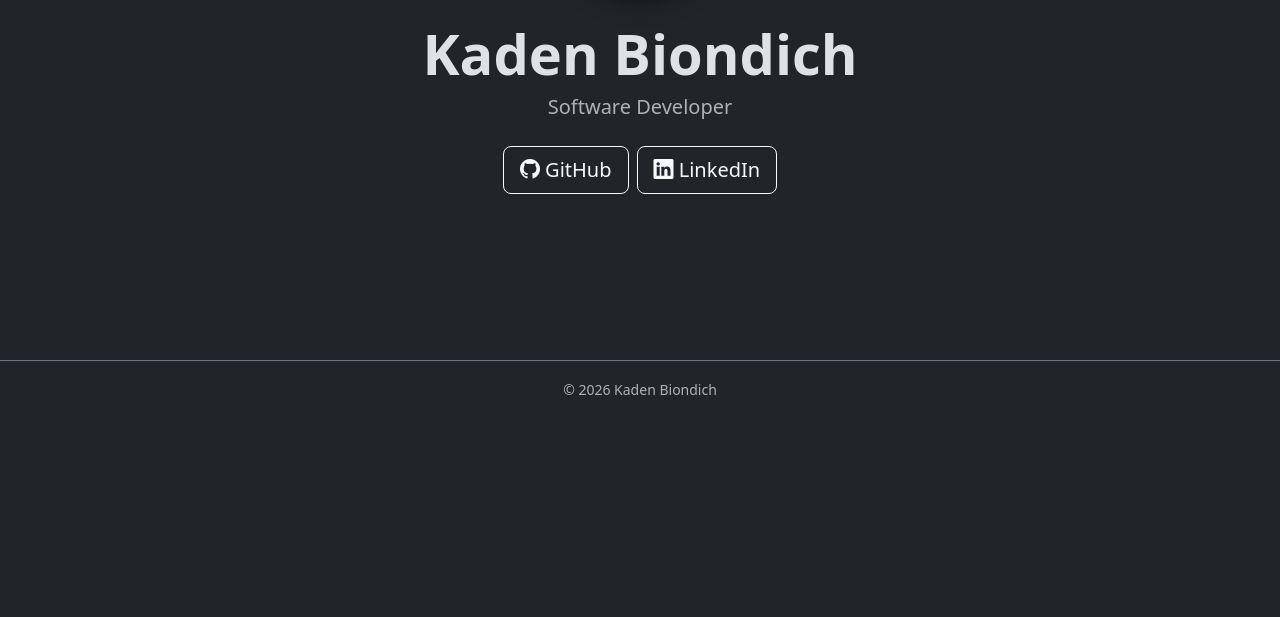
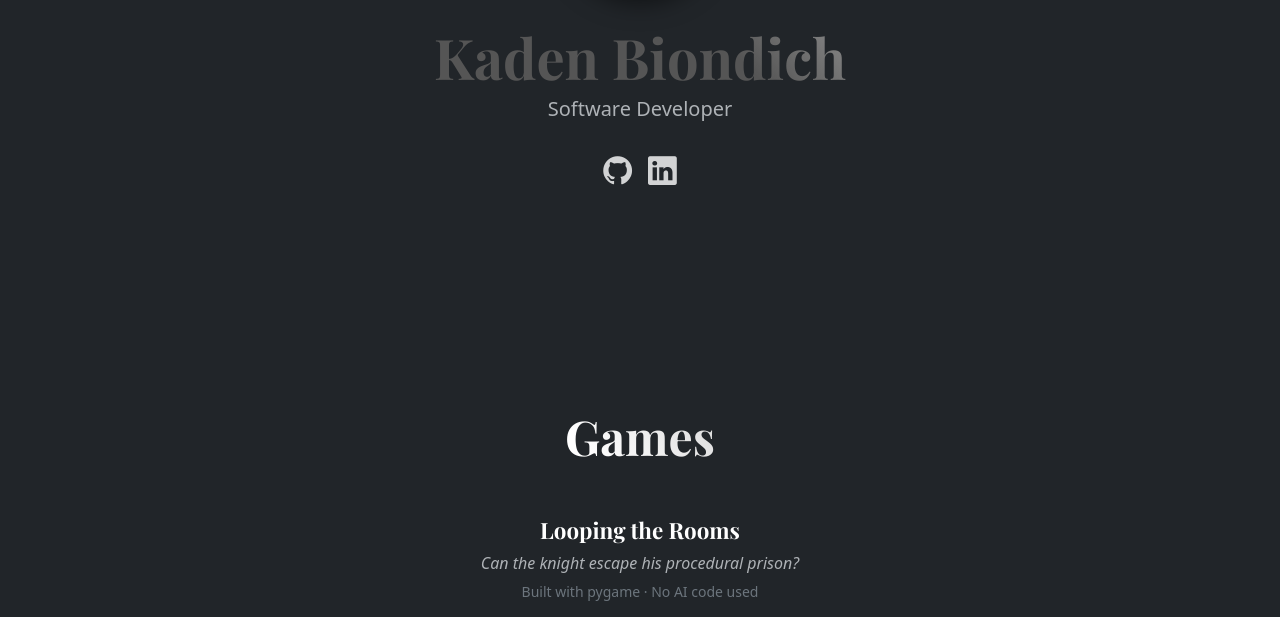
Before and after one commit to Widdershins-bash/portfolio-website, a Flask app: page / in a window 1280 px wide. Shown: the part 387-1004 px from the top of the page. Before the commit the page ends 782 px from the top, so only its background shows below. Run offline with Flask 3, Linux system fonts and the light colour scheme; some libraries are stand-ins or nearby versions.

Commit message:
Add requirements and flesh out site

```diff
--- a/main.py
+++ b/main.py
@@ -22,9 +22,20 @@ def gravatar(email, size=200):
     return f"https://www.gravatar.com/avatar/{digest}?s={size}&d=identicon"
 
 
+games = [
+    {
+        "title": "Looping the Rooms",
+        "url": "https://widdershins-bash.itch.io/looping-the-rooms",
+        "tagline": "Can the knight escape his procedural prison?",
+        "tech": "Built with pygame · No AI code used",
+        "image": "https://img.itch.zone/aW1nLzI2MTU5MzYwLnBuZw==/105x83%23/QwqBSd.png",
+    },
+]
+
+
 @app.route("/")
 def home():
-    return render_template("index.html", profile=profile)
+    return render_template("index.html", profile=profile, games=games)
 
 
 if __name__ == "__main__":
--- a/static/css/style.css
+++ b/static/css/style.css
@@ -1,5 +1,10 @@
+html {
+  scroll-behavior: smooth;
+  scroll-padding-top: 70px; /* offset for fixed navbar height */
+}
+
 .hero {
-  min-height: calc(100vh - 57px - 53px); /* fill space between navbar and footer */
+  min-height: calc(100vh - 57px - 53px);
 }
 
 .avatar {
@@ -8,3 +13,87 @@
   object-fit: cover;
   box-shadow: 0 4px 24px rgba(0, 0, 0, 0.5);
 }
+
+/* ── Games section title ── */
+@keyframes shimmer {
+  0%   { background-position: 0% 0%; }
+  100% { background-position: 100% 100%; }
+}
+
+.games-title {
+  font-family: 'Playfair Display', serif;
+  font-size: 3rem;
+  background: linear-gradient(45deg, #fff 30%, #666 50%, #fff 70%);
+  background-size: 300% 300%;
+  -webkit-background-clip: text;
+  -webkit-text-fill-color: transparent;
+  background-clip: text;
+  animation: shimmer 3s linear infinite;
+}
+
+/* ── Game card link wrapper ── */
+.game-link {
+  display: block;
+  text-decoration: none;
+  color: inherit;
+}
+
+.game-link:hover {
+  color: inherit;
+}
+
+.game-link .card {
+  transition: box-shadow 0.2s ease, transform 0.2s ease;
+}
+
+.game-link:hover .card {
+  transform: translateY(-3px);
+  box-shadow: 0 8px 28px rgba(255, 255, 255, 0.08);
+}
+
+/* ── Game entry title ── */
+.game-entry-title {
+  font-family: 'Playfair Display', serif;
+  font-size: 1.4rem;
+  font-weight: 700;
+  color: #fff;
+  margin-bottom: 0;
+}
+
+/* ── Game card placeholder ── */
+.card .ratio > div {
+  background-color: rgba(255, 255, 255, 0.05);
+}
+
+/* ── Profile name ── */
+.profile-name {
+  font-family: 'Playfair Display', serif;
+  background: linear-gradient(45deg, #555 35%, #fff 48%, #fff 52%, #555 65%);
+  background-size: 300% 300%;
+  -webkit-background-clip: text;
+  -webkit-text-fill-color: transparent;
+  background-clip: text;
+  animation: shimmer 3s linear infinite;
+}
+
+.navbar-brand {
+  font-family: 'Playfair Display', serif;
+}
+
+/* ── Navbar transparency ── */
+.navbar {
+  background-color: rgba(0, 0, 0, 0.5) !important;
+  backdrop-filter: blur(6px);
+}
+
+/* ── Social icons ── */
+.social-icon {
+  font-size: 1.8rem;
+  color: rgba(255, 255, 255, 0.8);
+  transition: color 0.2s ease, transform 0.2s ease;
+}
+
+.social-icon:hover {
+  color: #fff;
+  transform: translateY(-3px);
+}
--- a/templates/base.html
+++ b/templates/base.html
@@ -12,11 +12,14 @@
       href="https://cdn.jsdelivr.net/npm/bootstrap-icons@1.11.3/font/bootstrap-icons.css"
       rel="stylesheet"
     />
+    <link rel="preconnect" href="https://fonts.googleapis.com" />
+    <link rel="preconnect" href="https://fonts.gstatic.com" crossorigin />
+    <link href="https://fonts.googleapis.com/css2?family=Playfair+Display:wght@700&display=swap" rel="stylesheet" />
     <link rel="stylesheet" href="{{ url_for('static', filename='css/style.css') }}" />
   </head>
   <body class="d-flex flex-column min-vh-100">
 
-    <nav class="navbar navbar-expand-lg border-bottom border-secondary">
+    <nav class="navbar navbar-expand-lg border-bottom border-secondary sticky-top">
       <div class="container">
         <a class="navbar-brand fw-bold" href="{{ url_for('home') }}">
           {{ profile.name }}
@@ -33,6 +36,9 @@
           <ul class="navbar-nav ms-auto">
             <li class="nav-item">
               <a class="nav-link" href="{{ url_for('home') }}">Home</a>
+            </li>
+            <li class="nav-item">
+              <a class="nav-link" href="#games">Games</a>
             </li>
           </ul>
         </div>
--- a/templates/index.html
+++ b/templates/index.html
@@ -10,24 +10,62 @@
       class="rounded-circle avatar mb-4"
     />
 
-    <h1 class="display-4 fw-bold mb-1">{{ profile.name }}</h1>
+    <h1 class="profile-name display-4 fw-bold mb-1">{{ profile.name }}</h1>
     <p class="lead text-muted mb-4">{{ profile.title }}</p>
 
-    <div class="d-flex justify-content-center gap-2">
+    <div class="d-flex justify-content-center gap-3">
       {% for social in profile.socials %}
       <a
         href="{{ social.url }}"
-        class="btn btn-outline-light btn-lg"
+        class="social-icon"
         target="_blank"
         rel="noopener noreferrer"
         title="{{ social.name }}"
       >
         <i class="bi {{ social.icon }}"></i>
-        {{ social.name }}
       </a>
       {% endfor %}
     </div>
 
   </div>
 </section>
+
+<section id="games" class="py-5">
+  <div class="container">
+    <h2 class="games-title text-center mb-5">Games</h2>
+    <div class="row justify-content-center g-5">
+      {% for game in games %}
+      <div class="col-12 col-md-5">
+
+        <a href="{{ game.url }}"
+           target="_blank"
+           rel="noopener noreferrer"
+           class="game-link">
+
+          <div class="text-center mb-3">
+            <p class="game-entry-title mb-1">{{ game.title }}</p>
+            <p class="text-muted fst-italic mb-1">{{ game.tagline }}</p>
+            <small class="text-secondary">{{ game.tech }}</small>
+          </div>
+
+          <div class="card overflow-hidden">
+            {% if game.image %}
+            <img src="{{ game.image }}" class="card-img-top" alt="{{ game.title }}" />
+            {% else %}
+            <div class="ratio ratio-16x9">
+              <div class="d-flex align-items-center justify-content-center text-muted">
+                Screenshot coming soon
+              </div>
+            </div>
+            {% endif %}
+          </div>
+
+        </a>
+
+      </div>
+      {% endfor %}
+    </div>
+  </div>
+</section>
+
 {% endblock %}
```
Also changed, not shown: requirements.txt (added, +11 -0 lines), 1 other file.
